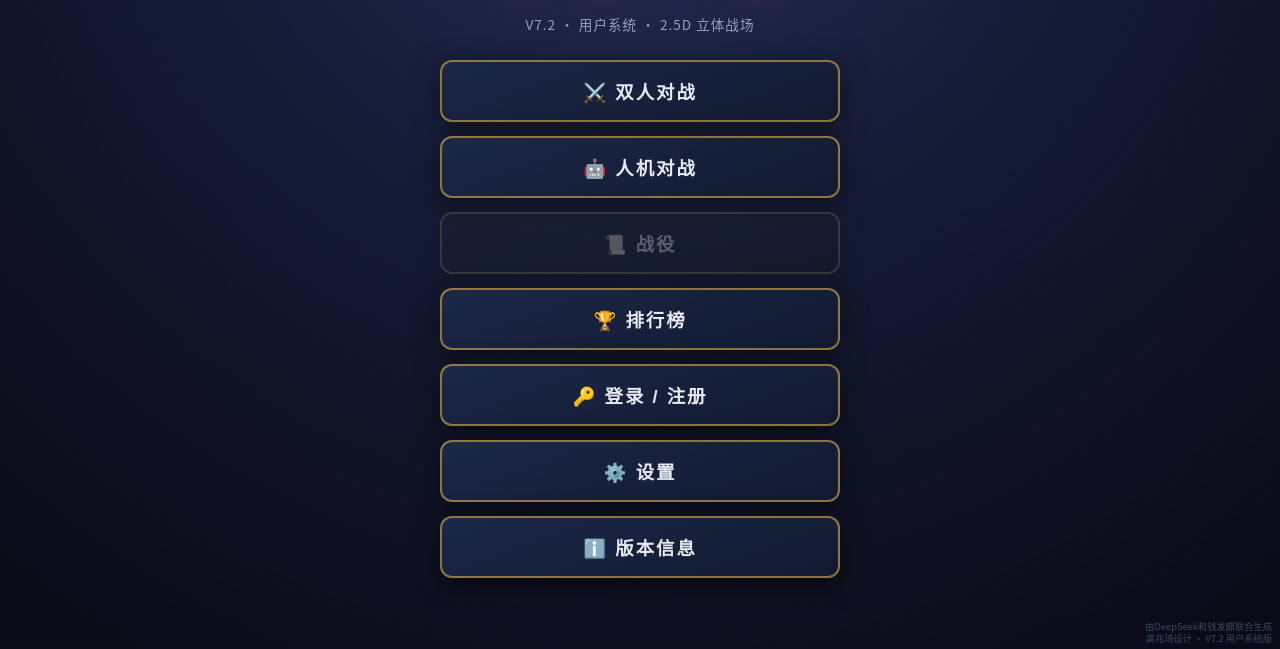
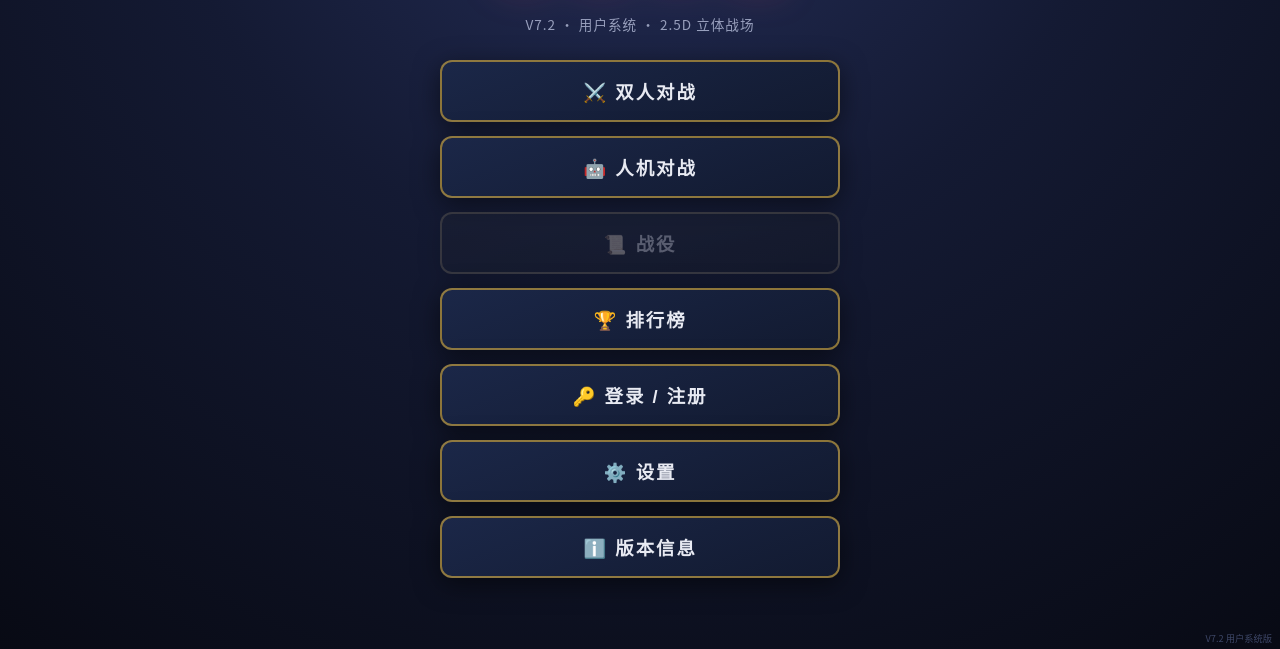
Before and after one commit to qianfaqi/tank-battle, a plain HTML site: page tank-battle/index.html in a window 1280 px wide. Shown: the part 151-800 px from the top of the page. Drawn offline with Linux system fonts and the light colour scheme.

Commit message:
Update index.html

```diff
--- a/tank-battle/index.html
+++ b/tank-battle/index.html
@@ -588,7 +588,7 @@ body{
   </div><!-- /#screens -->
 
   <div id="overlay-msg"></div>
-  <div id="footer-credit">由DeepSeek和钱发麒联合生成<br>龚兆琦设计 · V7.2 用户系统版</div>
+  <div id="footer-credit"><br>V7.2 用户系统版</div>
 
   <div id="jump-dialog-overlay">
     <div id="jump-dialog-box">
```
